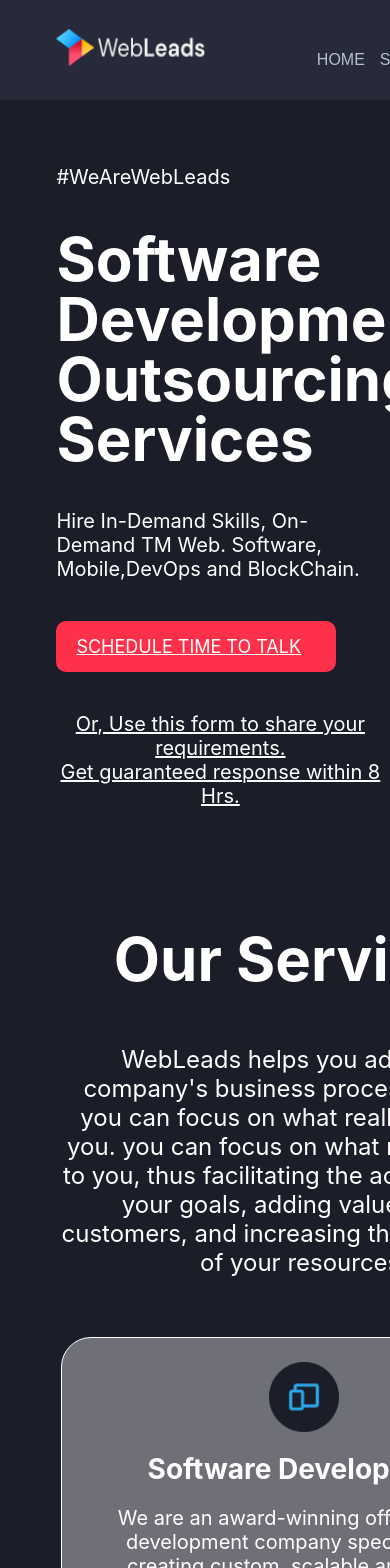
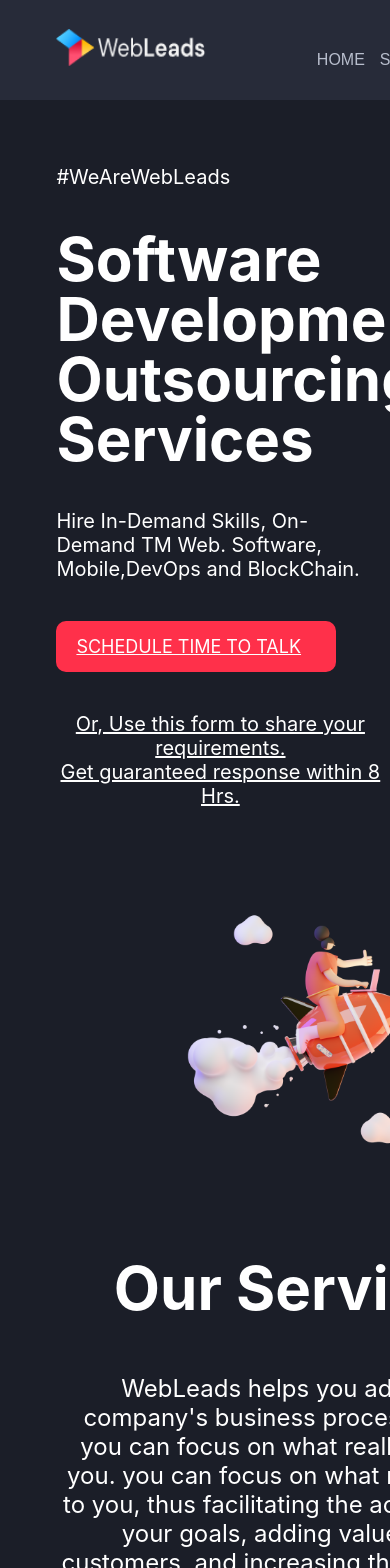
Before and after one commit to Damian-luis/pag-webleads, a React (Create React App) app: page / in a window 390 px wide. Shown: the top 1568 px of the page. Built offline with nearby package versions, Linux system fonts and the light colour scheme.

Commit message:
space ship added

```diff
--- a/src/App.css
+++ b/src/App.css
@@ -91,7 +91,18 @@
 
 
 
-
+.navecita{
+    width:500px;
+    height: 500px;
+    position: absolute;
+    right: 20px;
+    top: 30px;
+    z-index: -1;
+}
+.navecita img{
+    width: 100%;
+    height: 100%;
+}
 
 
 .our-clients{
@@ -483,7 +494,12 @@
         width:280px;
         font-size: 18px;
     }
-    .nave{visibility: hidden;}
+    .navecita{
+        position: relative;
+        width: 50%;
+        height: 50%;
+        margin: 0 auto;
+    }
     .our-services{
         padding-top: 50px!important;
     }
@@ -708,7 +724,12 @@
         padding-top: 50px;
         padding-bottom: 150px;
       }
-      .nave{visibility: hidden;}
+      .navecita{
+        position: relative;
+        width: 50%;
+        height: 50%;
+        margin: 0 auto;
+      }
       .mini-cards{
           display:flex;
           flex-direction: column;
--- a/src/App.js
+++ b/src/App.js
@@ -70,7 +70,7 @@
       <a href="#" className="presentation-final"> Or, Use this form to share your requirements.<br/> Get guaranteed response within 8 Hrs. </a>
       </div>
 
-      {/*<div data-aos="zoom-in-left" className="navecita"><img src={require('./imagenes/nave.png')} alt="navecita"/></div> */}
+      <div  data-aos="fade-up" className="navecita"><img src={require('./imagenes/nave.png')} alt="navecita"/></div>
 
       <div  data-aos="fade-up" className="our-services" id="our-services" >
         <h2>Our Services</h2>
@@ -98,15 +98,15 @@
       </div>
       <div className="mini-cards">
         <div className="center-mini-cards">
-        <div  className="mini-card">
+        <div data-aos="flip-left" className="mini-card">
         <img src={require("./imagenes/PHP.png")}/>
         <p> Hire developers deep expertise in LAMP, Laravel, Symfony, CodeIgniter, Yii, Zend, WordPress. Drupal or Magento. </p>
         </div>
-        <div  className="mini-card">
+        <div data-aos="flip-left" className="mini-card">
         <img src={require("./imagenes/PYTHON.png")}/>
         <p> Get expertise in Core Python, Django, Flask, Microservices, Redis, AWS, Google Cloud, GraphQL, Hadoop, Hive and more. </p>
         </div>
-        <div  className="mini-card">
+        <div data-aos="flip-left" className="mini-card">
         <img src={require("./imagenes/NODE.png")}/>
         <p> Node.js is a go-to choice for developers looking to build real-time, scalable apps and collaborative tools. </p>
         </div>
```
